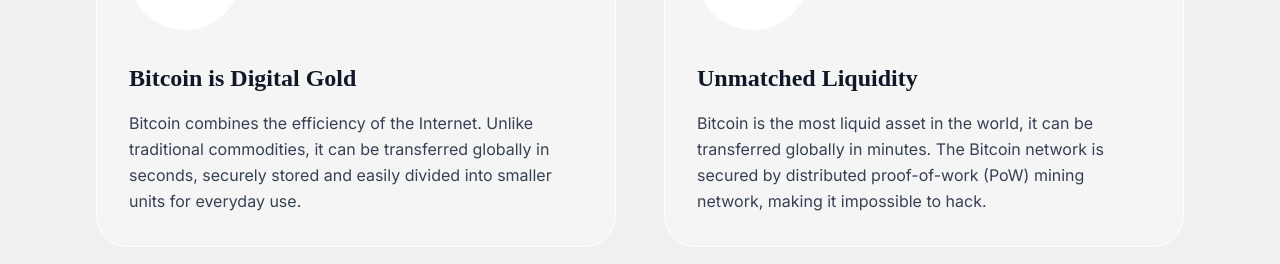
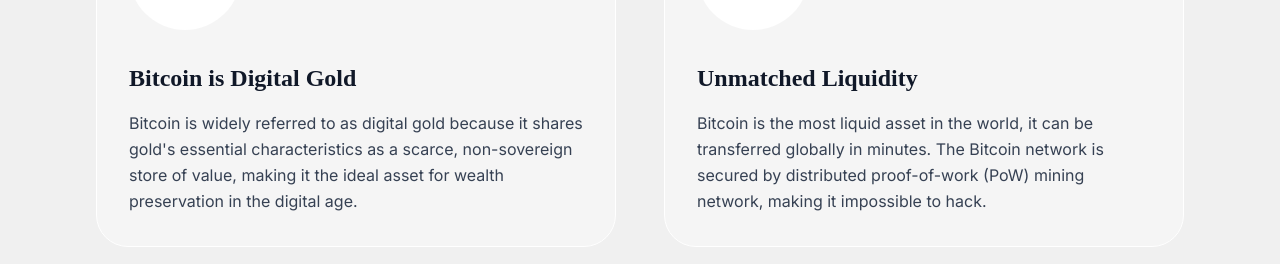
Before and after one commit to StealthMoney/treasury-website, a Next.js app: page / in a window 1280 px wide. Shown: the part 1678-1942 px from the top of the page. Built offline with nearby package versions, Linux system fonts and the light colour scheme; grey boxes are pictures that could not be loaded.

Commit message:
FIX: added minor update

```diff
--- a/src/app/components/homepage/why_bitcoin_section.tsx
+++ b/src/app/components/homepage/why_bitcoin_section.tsx
@@ -6,7 +6,7 @@
       icon: "/images/gold.svg",
       title: "Bitcoin is Digital Gold",
       description:
-        "Bitcoin combines the efficiency of the Internet. Unlike traditional commodities, it can be transferred globally in seconds, securely stored and easily divided into smaller units for everyday use.",
+        "Bitcoin is widely referred to as digital gold because it shares gold's essential characteristics as a scarce, non-sovereign store of value, making it the ideal asset for wealth preservation in the digital age.",
     },
     {
       icon: "/images/chart.svg",
```
